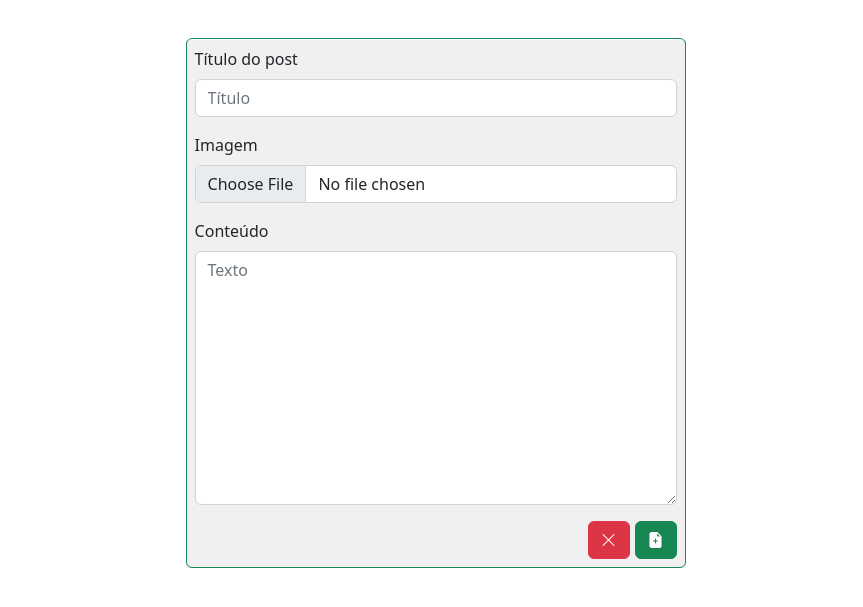
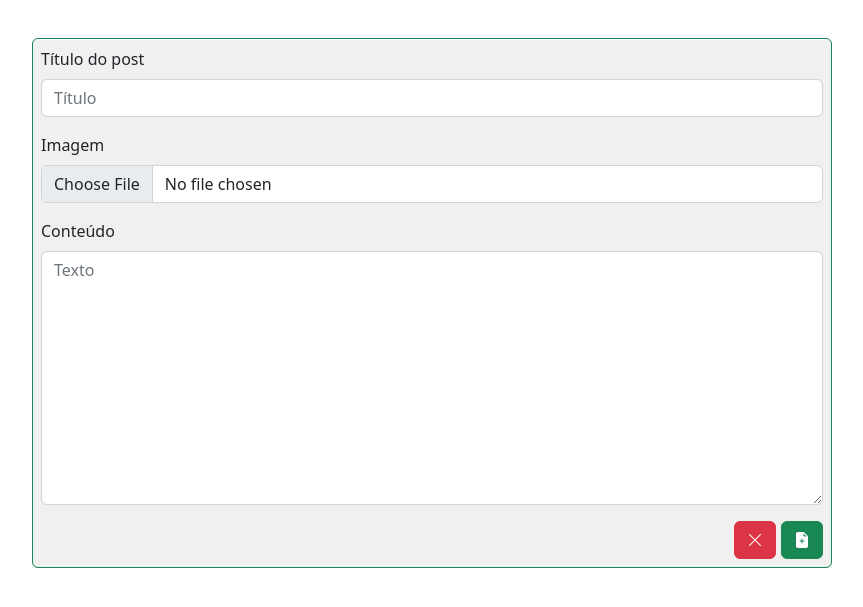
Before and after one commit to Kaymartins/Trainee-2022.2, a PHP site: template JornalDeKonoha/app/views/admin/adicionar_post.html in a window 1280 px wide. Shown: the top 607 px of the page, without its empty margins (224-1087 px from the left). Run offline with PHP 8.4, Linux system fonts and the light colour scheme; the template is opened without the code that fills it, so the values that code supplies are empty; some libraries are stand-ins or nearby versions.

Commit message:
Ajustando dimensões do form de adicionar post

```diff
--- a/JornalDeKonoha/public/css/adicionar_post.css
+++ b/JornalDeKonoha/public/css/adicionar_post.css
@@ -1,6 +1,6 @@
 body {
     margin-top: 40px;
-    padding-left: 32%;
+    padding-left: 20%;
     padding-right: 32%;
 }
 
@@ -10,7 +10,7 @@ form {
     flex-direction: column;
     justify-content: center;
     padding-top: 5px;
-    width: 500px;
+    width: 800px;
     height: 528px;
 }
 
```
